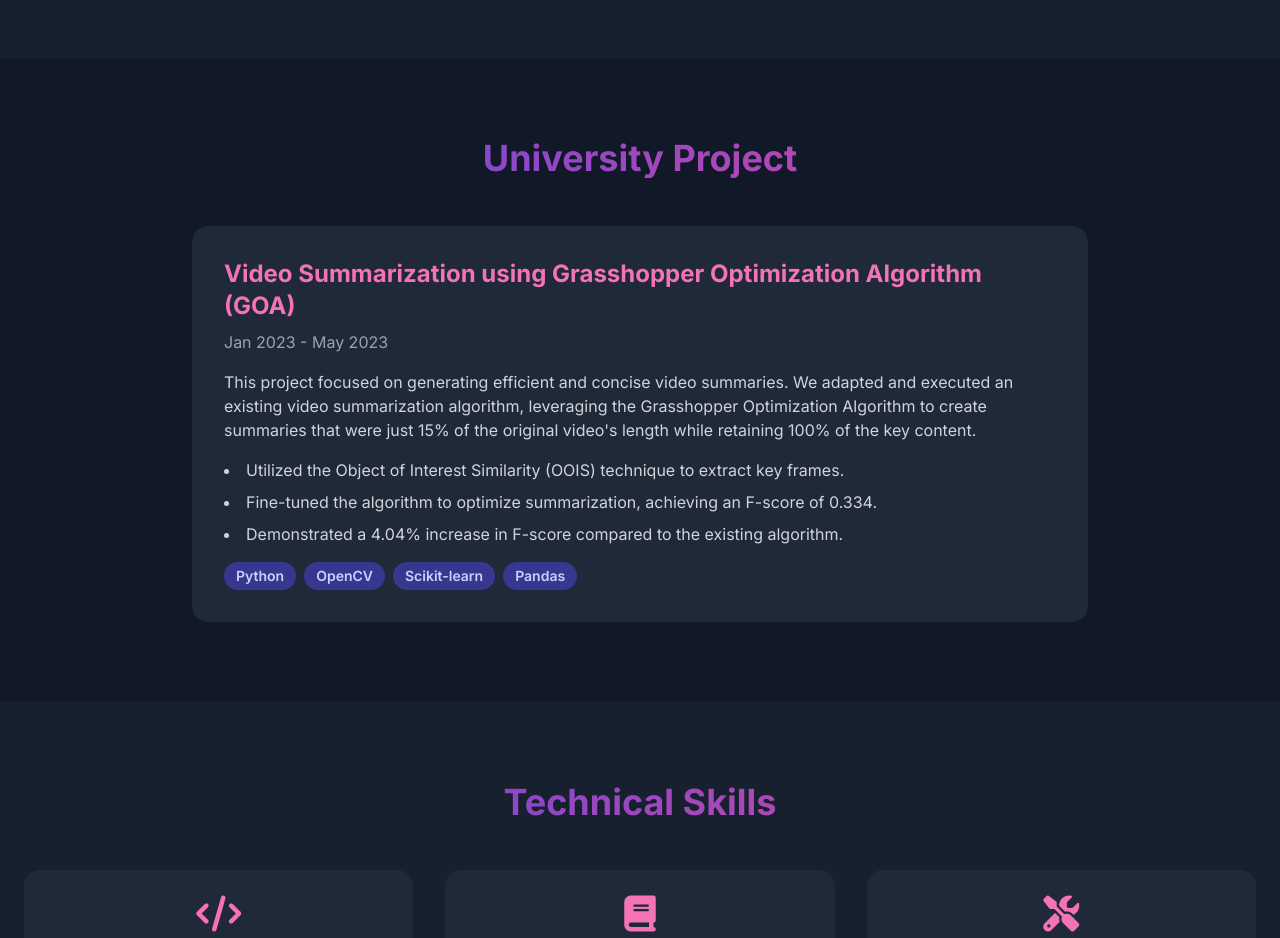
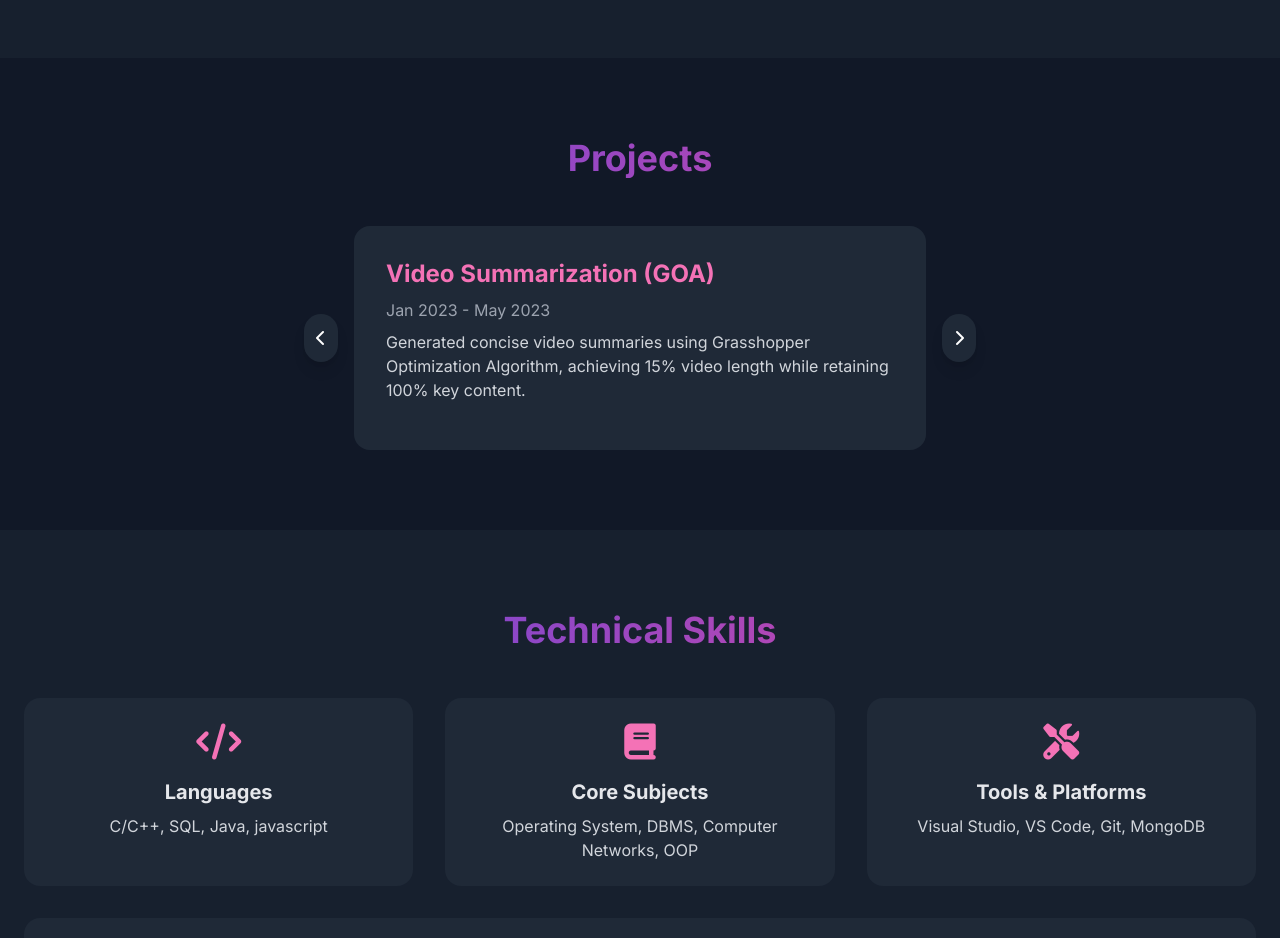
Before and after one commit to sam-beat/sambit-portfolio, a plain HTML site: page index.html in a window 1280 px wide. Shown: the part 2320-3258 px from the top of the page. Drawn offline with nearby package versions, Linux system fonts and the light colour scheme.

Commit message:
Modified project section

```diff
--- a/index.html
+++ b/index.html
@@ -136,31 +136,67 @@
   </div>
 </section>
 
-
 <!-- Projects Section -->
 <section id="projects" class="py-20 bg-gray-900">
   <div class="container mx-auto px-6">
-                <h2 class="text-4xl font-bold text-center mb-12 gradient-text">University Project</h2>
-                <div class="max-w-4xl mx-auto bg-gray-800 rounded-2xl p-8 card-hover shadow-indigo-500/20">
-                    <h3 class="text-2xl font-bold text-pink-400 mb-2">Video Summarization using Grasshopper Optimization Algorithm (GOA)</h3>
-                    <p class="text-gray-400 mb-4">Jan 2023 - May 2023</p>
-                    <p class="text-gray-300 mb-4">
-                        This project focused on generating efficient and concise video summaries. We adapted and executed an existing video summarization algorithm, leveraging the Grasshopper Optimization Algorithm to create summaries that were just 15% of the original video's length while retaining 100% of the key content.
-                    </p>
-                    <ul class="list-disc list-inside text-gray-300 space-y-2 mb-4">
-                        <li>Utilized the Object of Interest Similarity (OOIS) technique to extract key frames.</li>
-                        <li>Fine-tuned the algorithm to optimize summarization, achieving an F-score of 0.334.</li>
-                        <li>Demonstrated a 4.04% increase in F-score compared to the existing algorithm.</li>
-                    </ul>
-                    <div class="flex flex-wrap gap-2">
-                        <span class="bg-indigo-600/50 text-indigo-200 text-sm font-semibold px-3 py-1 rounded-full">Python</span>
-                        <span class="bg-indigo-600/50 text-indigo-200 text-sm font-semibold px-3 py-1 rounded-full">OpenCV</span>
-                        <span class="bg-indigo-600/50 text-indigo-200 text-sm font-semibold px-3 py-1 rounded-full">Scikit-learn</span>
-                        <span class="bg-indigo-600/50 text-indigo-200 text-sm font-semibold px-3 py-1 rounded-full">Pandas</span>
+    <h2 class="text-4xl font-bold text-center mb-12 gradient-text">Projects</h2>
+
+    <div class="relative max-w-2xl mx-auto flex items-center">
+      <!-- Left Button -->
+      <button id="prevBtn" class="bg-gray-800 hover:bg-gray-700 text-white p-3 rounded-full shadow-lg mr-4">
+        <i class="fas fa-chevron-left"></i>
+      </button>
+
+      <!-- Carousel Wrapper -->
+      <div class="overflow-hidden w-full rounded-2xl">
+        <div id="carousel-inner" class="flex transition-transform duration-700 ease-in-out">
+
+          <!-- CLONE of last slide (for smooth cyclic animation) -->
+          <div class="min-w-full bg-gray-800 p-8 card-hover shadow-indigo-500/20">
+            <h3 class="text-2xl font-bold text-pink-400 mb-2">PDF Cover Page Generator</h3>
+            <p class="text-gray-400 mb-2">Fiery (2024)</p>
+            <p class="text-gray-300 mb-4">Developed a robust C++ PDF library to dynamically generate multilingual cover pages with complex fonts and layouts.</p>
           </div>
+
+          <!-- Project 1 -->
+          <div class="min-w-full bg-gray-800 p-8 card-hover shadow-indigo-500/20">
+            <h3 class="text-2xl font-bold text-pink-400 mb-2">Video Summarization (GOA)</h3>
+            <p class="text-gray-400 mb-2">Jan 2023 - May 2023</p>
+            <p class="text-gray-300 mb-4">Generated concise video summaries using Grasshopper Optimization Algorithm, achieving 15% video length while retaining 100% key content.</p>
+          </div>
+
+          <!-- Project 2 -->
+          <div class="min-w-full bg-gray-800 p-8 card-hover shadow-indigo-500/20">
+            <h3 class="text-2xl font-bold text-pink-400 mb-2">Smart Log Analyzer</h3>
+            <p class="text-gray-400 mb-2">Samsung Internship (2022)</p>
+            <p class="text-gray-300 mb-4">Built a C# desktop tool with MongoDB integration to analyze multiple logs concurrently, improving log retrieval efficiency by 40%.</p>
+          </div>
+
+          <!-- Project 3 -->
+          <div class="min-w-full bg-gray-800 p-8 card-hover shadow-indigo-500/20">
+            <h3 class="text-2xl font-bold text-pink-400 mb-2">PDF Cover Page Generator</h3>
+            <p class="text-gray-400 mb-2">Fiery (2024)</p>
+            <p class="text-gray-300 mb-4">Developed a robust C++ PDF library to dynamically generate multilingual cover pages with complex fonts and layouts.</p>
+          </div>
+
+          <!-- CLONE of first slide (for smooth cyclic animation) -->
+          <div class="min-w-full bg-gray-800 p-8 card-hover shadow-indigo-500/20">
+            <h3 class="text-2xl font-bold text-pink-400 mb-2">Video Summarization (GOA)</h3>
+            <p class="text-gray-400 mb-2">Jan 2023 - May 2023</p>
+            <p class="text-gray-300 mb-4">Generated concise video summaries using Grasshopper Optimization Algorithm, achieving 15% video length while retaining 100% key content.</p>
+          </div>
+
+        </div>
+      </div>
+
+      <!-- Right Button -->
+      <button id="nextBtn" class="bg-gray-800 hover:bg-gray-700 text-white p-3 rounded-full shadow-lg ml-4">
+        <i class="fas fa-chevron-right"></i>
+      </button>
     </div>
   </div>
 </section>
+
 
         <!-- Skills Section -->
         <section id="skills" class="py-20 bg-gray-800/50">
--- a/scripts.js
+++ b/scripts.js
@@ -30,3 +30,34 @@ const observer = new IntersectionObserver((entries, observer) => {
 sections.forEach(section => {
     observer.observe(section);
 });
+
+  const carousel = document.getElementById("carousel-inner");
+  const slides = carousel.children;
+  const totalSlides = slides.length;
+  let index = 1; // start at first real slide
+
+  // Set initial position
+  carousel.style.transform = `translateX(-${index * 100}%)`;
+
+  function moveSlide(step) {
+    index += step;
+    carousel.style.transition = "transform 0.7s ease-in-out";
+    carousel.style.transform = `translateX(-${index * 100}%)`;
+
+    carousel.addEventListener("transitionend", () => {
+      if (index === totalSlides - 1) {
+        // Jump to first real slide
+        carousel.style.transition = "none";
+        index = 1;
+        carousel.style.transform = `translateX(-${index * 100}%)`;
+      } else if (index === 0) {
+        // Jump to last real slide
+        carousel.style.transition = "none";
+        index = totalSlides - 2;
+        carousel.style.transform = `translateX(-${index * 100}%)`;
+      }
+    }, { once: true });
+  }
+
+  document.getElementById("prevBtn").addEventListener("click", () => moveSlide(-1));
+  document.getElementById("nextBtn").addEventListener("click", () => moveSlide(1));
```
Lines whose indentation alone changed are shown as unchanged.
